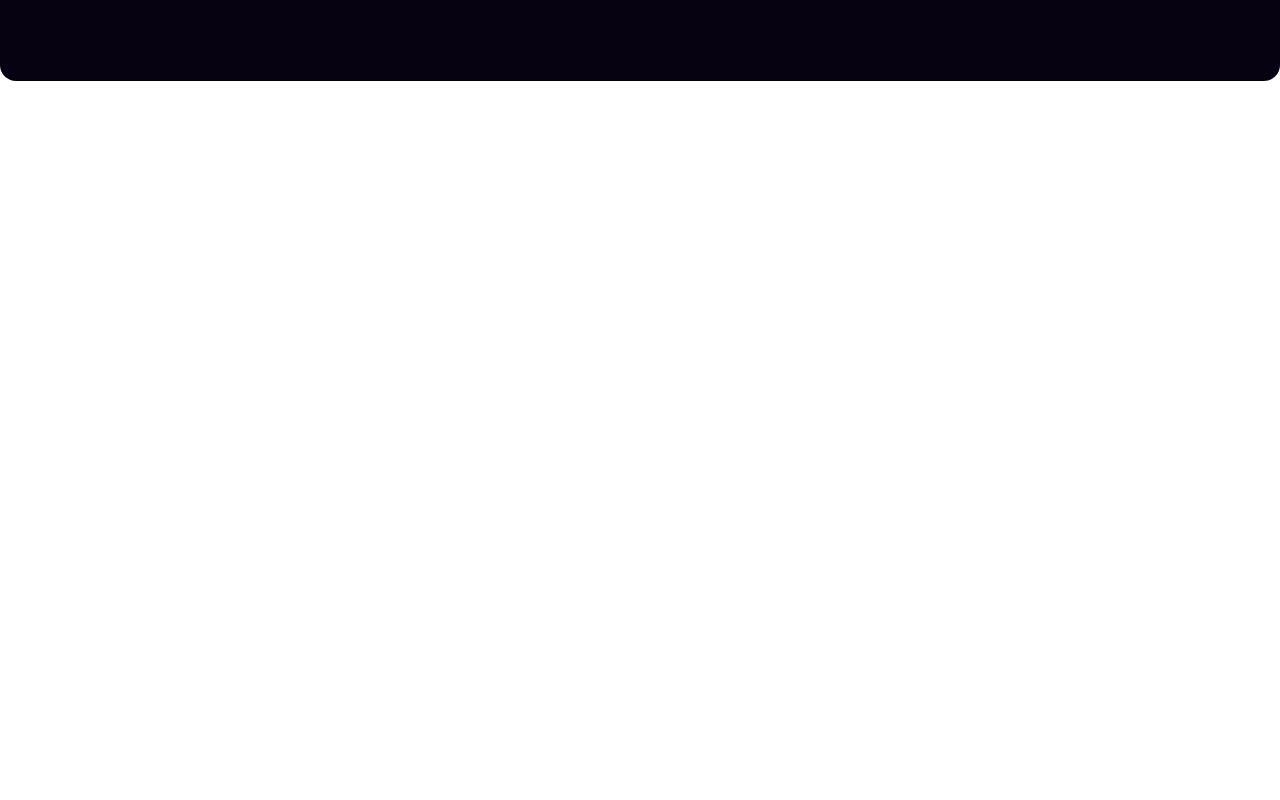
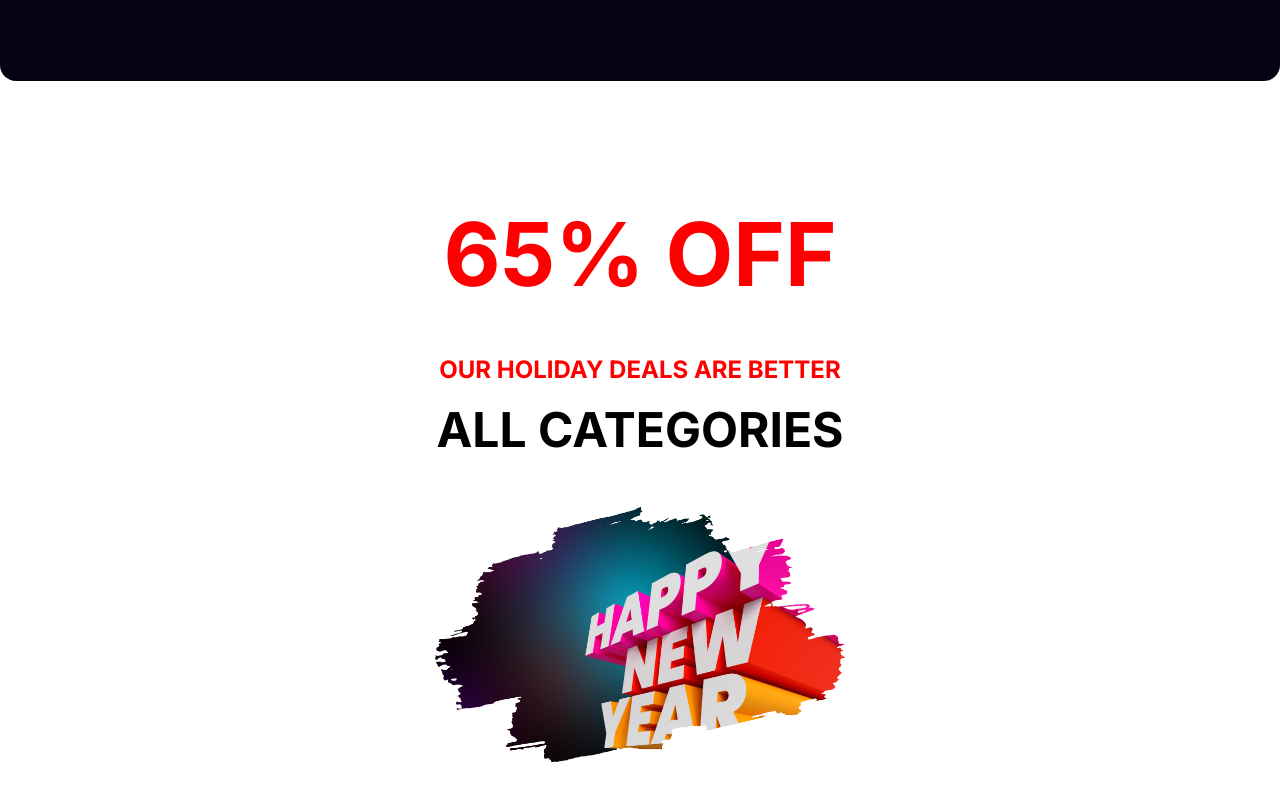
Before and after one commit to abdeyrabby404/Happy-new-year-project, a plain HTML site: page index.html in a window 1280 px wide. Shown: the part 526-1326 px from the top of the page. Before the commit the page ends 800 px from the top, so only its background shows below. Drawn offline with Linux system fonts and the light colour scheme.

Commit message:
offer section added

```diff
--- a/index.html
+++ b/index.html
@@ -7,6 +7,9 @@
     <link rel="preconnect" href="https://fonts.googleapis.com">
 <link rel="preconnect" href="https://fonts.gstatic.com" crossorigin>
 <link href="https://fonts.googleapis.com/css2?family=Merriweather:ital,opsz,wght@0,18..144,300..900;1,18..144,300..900&display=swap" rel="stylesheet">
+<link rel="preconnect" href="https://fonts.googleapis.com">
+<link rel="preconnect" href="https://fonts.gstatic.com" crossorigin>
+<link href="https://fonts.googleapis.com/css2?family=Inter:ital,opsz,wght@0,14..32,100..900;1,14..32,100..900&display=swap" rel="stylesheet">
     <link rel="stylesheet" href="styles/style.css">
 </head>
 <body>
@@ -20,7 +23,14 @@
             <h1 class="party-subtitle">New Year Party Celebration</h1>
             </div>
         </section>
-
+        <section class="offer inter-normal">
+            <h1 class="discount center">65% OFF</h1>
+            <h1 class="holiday-txt center">OUR HOLIDAY DEALS ARE BETTER</h1>
+            <h1 class="cat-txt center">ALL CATEGORIES</h1>
+            <div class="center">
+                <img src="images/New Year Photo.png" alt="">
+            </div>
+        </section>
     </main>
     <footer>
 
--- a/styles/style.css
+++ b/styles/style.css
@@ -6,16 +6,29 @@
   font-variation-settings:
     "wdth" 100;
 }
+
+.inter-normal {
+  font-family: "Inter", sans-serif;
+  font-optical-sizing: auto;
+  font-style: normal;
+}
+
 /* shared style  */
 *{
     margin: 0px;
     padding: 0px;
+}
+
+.center{
+    text-align: center;
 }
 /* body main style  */
 main{
     max-width: 1320px;
     margin: 0 auto;
 }
+
+/* happy new year section  */
 .party{
     background-color: #070211;
     margin-top: 50px;
@@ -35,3 +48,28 @@ main{
     color: white;
     font-size: 72px;
 }
+
+/* offer section style  */
+
+.offer{
+    margin-bottom: 120px;
+}
+
+.center > img{
+    width: 410px;
+}
+
+.discount{
+    font-size: 88px;
+    color: red;
+    margin-bottom: 48px;
+}
+.holiday-txt{
+    font-size: 24px;
+    color: red;
+    margin-bottom: 16px;
+}
+.cat-txt{
+    font-size: 48px;
+     margin-bottom: 48px;
+}
```
